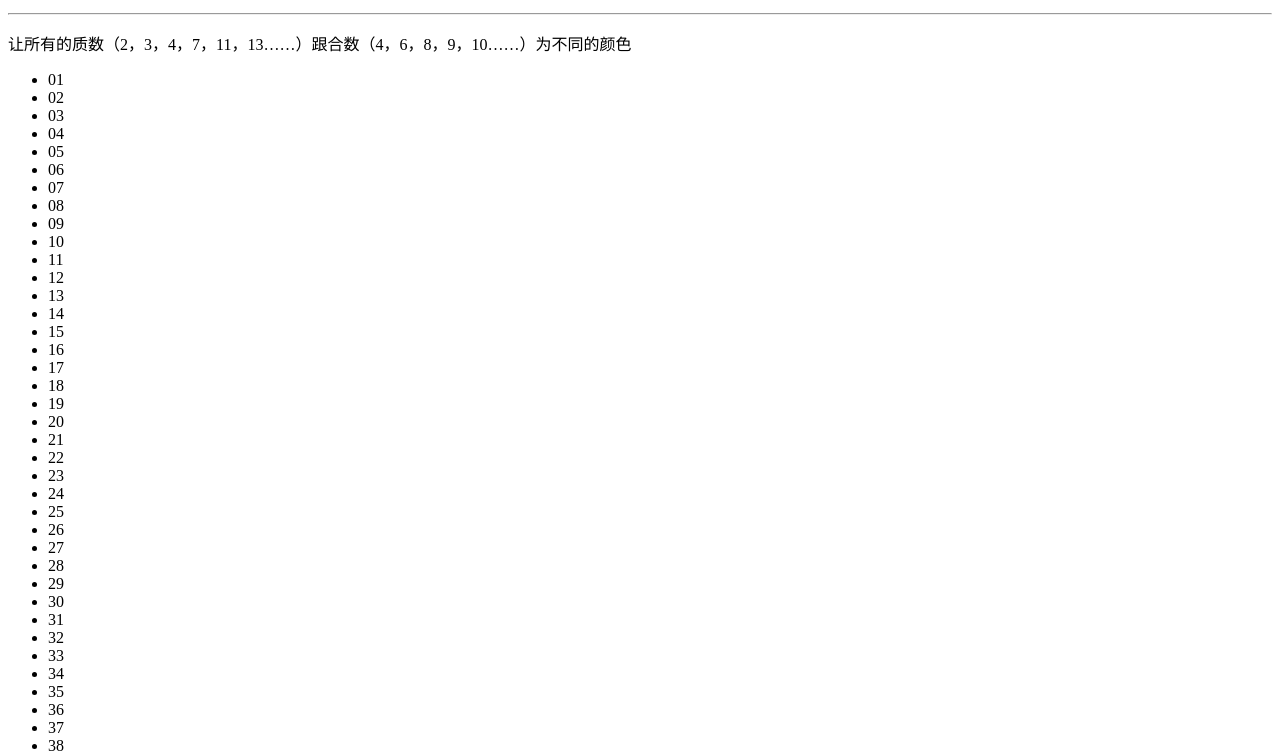
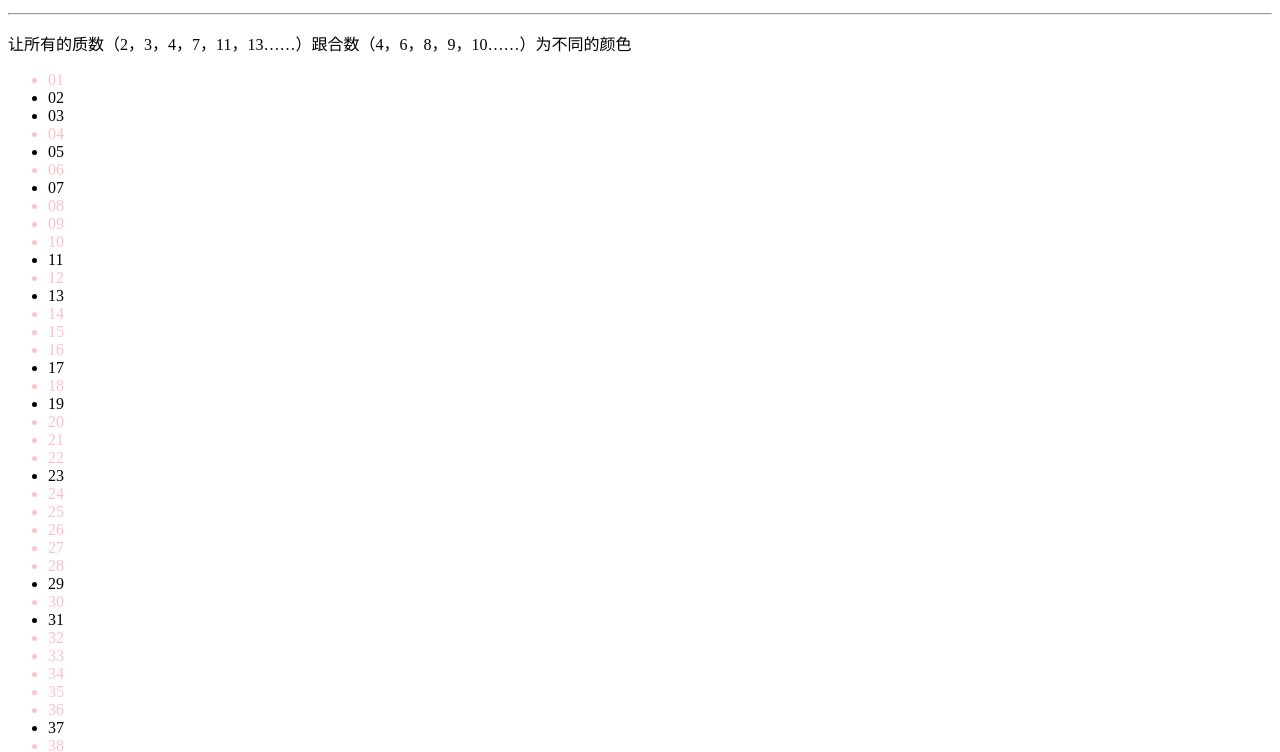
Before and after one commit to Golevka9/miao, a plain HTML site: page css-selector-practise.html in a window 1280 px wide. Shown: the part 2469-3221 px from the top of the page. Drawn offline with Linux system fonts and the light colour scheme.

Commit message:
homework

```diff
--- a/css-selector-practise.html
+++ b/css-selector-practise.html
@@ -29,9 +29,13 @@
       .b>ul:nth-child(4)>li:nth-child(n+65) {color: green;}
       .b>ul:nth-child(4)>li:nth-child(n+35):nth-child(-n+50) {color: blue;}
 
+      .b>ul:nth-child(2)>li:nth-child(2n+4) {color: pink;}
+      .b>ul:nth-child(2)>li:nth-child(3n+6) {color: pink;}
+      .b>ul:nth-child(2)>li:nth-child(5n+10) {color: pink;}
+      .b>ul:nth-child(2)>li:nth-child(7n+14) {color: pink;}
+      .b>ul:nth-child(2)>li:nth-child(11n+22) {color: pink;}
+      .b>ul:nth-child(2)>li:nth-child(1) {color: pink;}
 
-      .b>ul:nth-child(2)>li:nth-child(n+2) {color: pink;}
-      .b>ul:nth-child(2)>li:nth-child(n) {color: black;}
 
     </style>
   </head>
```
